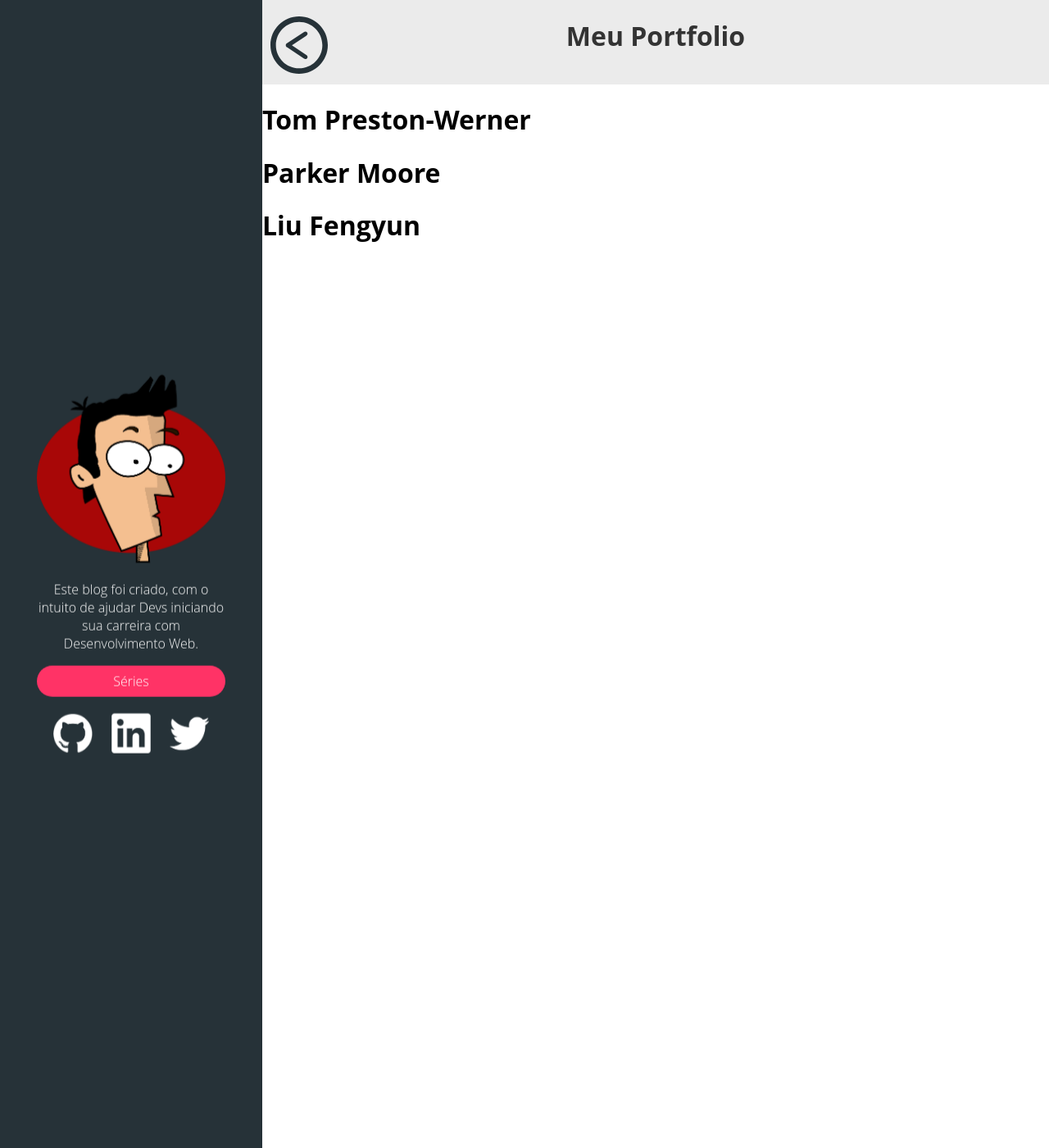
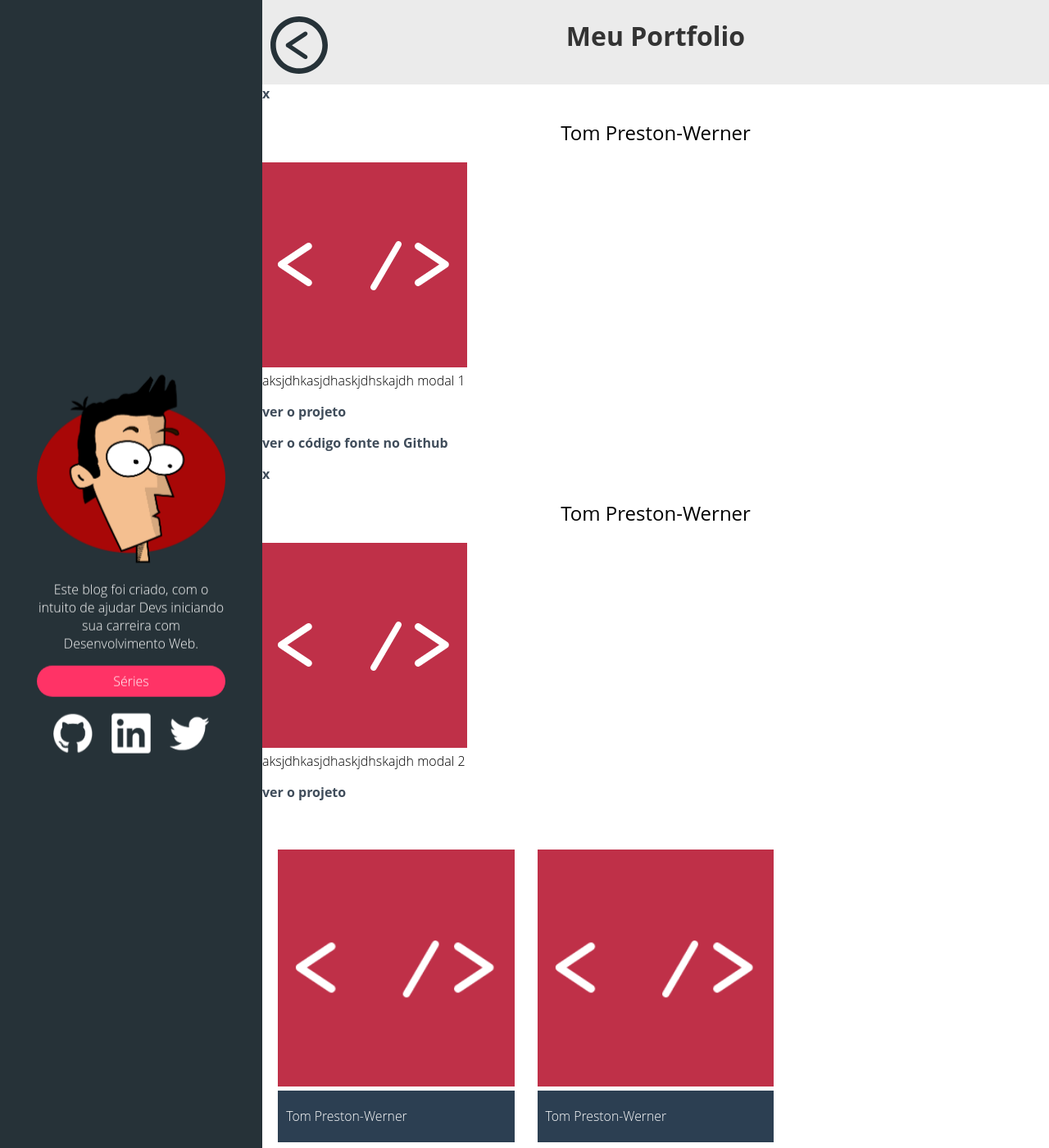
Before and after one commit to bmarques1995/lucasmaiaesilva.github.io, a Jekyll site: the page built from portfolio.html, in a window 1280 px wide and 1400 px high. Shown: the whole window at 82% size. Built offline with Jekyll 4.4.1, drawn with Linux system fonts in a browser that asks for light colours; comment, search, counter and statistics services are not loaded.

Commit message:
creatind _data structure for portfolio

```diff
--- a/_data/portfolio.yml
+++ b/_data/portfolio.yml
@@ -1,11 +1,12 @@
-- nome: Tom Preston-Werner
-  image: mojombo
-  description: aksjdhkasjdhaskjdhskajdh
+- id: 1
+  nome: Tom Preston-Werner
+  image: /assets/img/thumbs/front.png
+  description: aksjdhkasjdhaskjdhskajdh modal 1
+  link: http://site.com.br
+  link-github: http://github.com/lucasmaiaesilva/resume
 
-- nome: Parker Moore
-  image: parkr
-  description: aksdadnnnnnashdakjsdhakjsdhjk
-
-- nome: Liu Fengyun
-  image: liufengyun
-  description: aksdkjadahsdhhhhhhhh
+- id: 2
+  nome: Tom Preston-Werner
+  image: /assets/img/thumbs/front.png
+  description: aksjdhkasjdhaskjdhskajdh modal 2
+  link: http://site.com.br
--- a/portfolio.html
+++ b/portfolio.html
@@ -19,48 +19,43 @@ Description: "Meus projetos"
     </header>
 </div>
 
+
 {% for project in site.data.portfolio %}
-<h1>{{ project.nome }}</h1>
+<div id="openModal{{ project.id }}" class="modalDialog">
+	<div class="data">
+		<a href="#close" title="Close" class="close">x</a>
+		<h2>{{ project.nome }}</h2>
+		<div class="picture">
+			<img src="{{ project.image }}" alt="">
+		</div>
+		<div class="description">
+			{{ project.description }}
+			<p><a href="{{ project.link }}">ver o projeto</a></p>
+
+		{% if project.link-github %}
+			<p><a href="{{ project.link-github }}">ver o código fonte no Github</a></p>
+		{% endif %}
+
+		</div>
+		<div style="clear: both"></div>
+	</div>
+</div>
 {% endfor %}
 
 
 
 
+<div class="posts">
+{% for project in site.data.portfolio reversed %}
+	<div class="post">
+		<a href="#openModal{{ project.id }}"><img src="{{ project.image }}" alt="{{ project.nome }}"></a>
+
+        <div class="t-post-info">
+            <a href="#openModal{{ project.id }}"><h1>{{ project.nome }}</h1></a>
+        </div>
 
 
+	</div>
+{% endfor %}
 
-
-
-
-<div class="posts">
-{% assign pages_list = tag[1] %}
-{% for post in pages_list reversed %}
-  {% if post.title != null %}
-  {% if group == null or group == post.group %}
-
-    <div class="post">
-
-        <a href="{{ post.url | prepend: site.baseurl }}"><img src="{{ post.image }}" alt="{{post.title}}"></a>
-
-        <div class="t-post-info">
-            <a href="{{ post.url | prepend: site.baseurl }}"><h1>{{post.title}}</h1></a>
-        </div>
-        {% if post.date %}
-        <p><i>{{ post.date | date_to_string }}</i></p>
-        {% endif %}
-        <!--<p>tags: -->
-        {% for post in site.posts %}
-            {% for tag in post.tags %}
-                <!--<a href="#">{{ tag }}, </a>-->
-            {% endfor %}
-        {% endfor %}
-        </p>
-    </div>
-
-
-  {% endif %}
-  {% endif %}
-{% endfor %}
-{% assign pages_list = nil %}
-{% assign group = nil %}
 </div>
```
